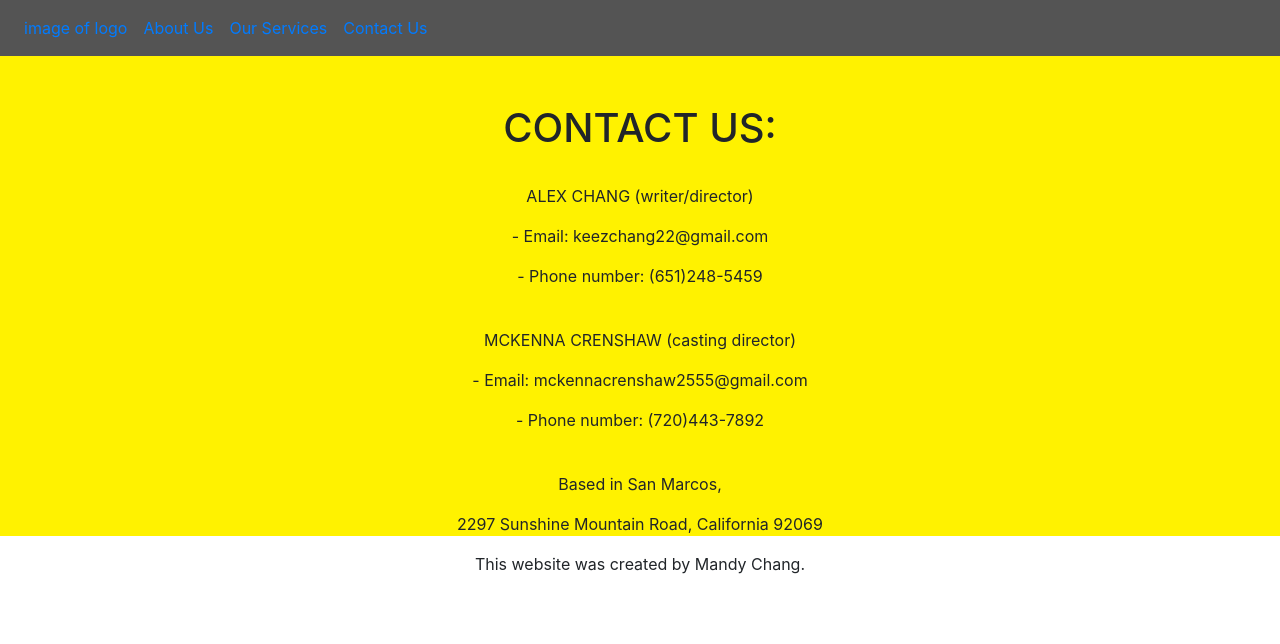
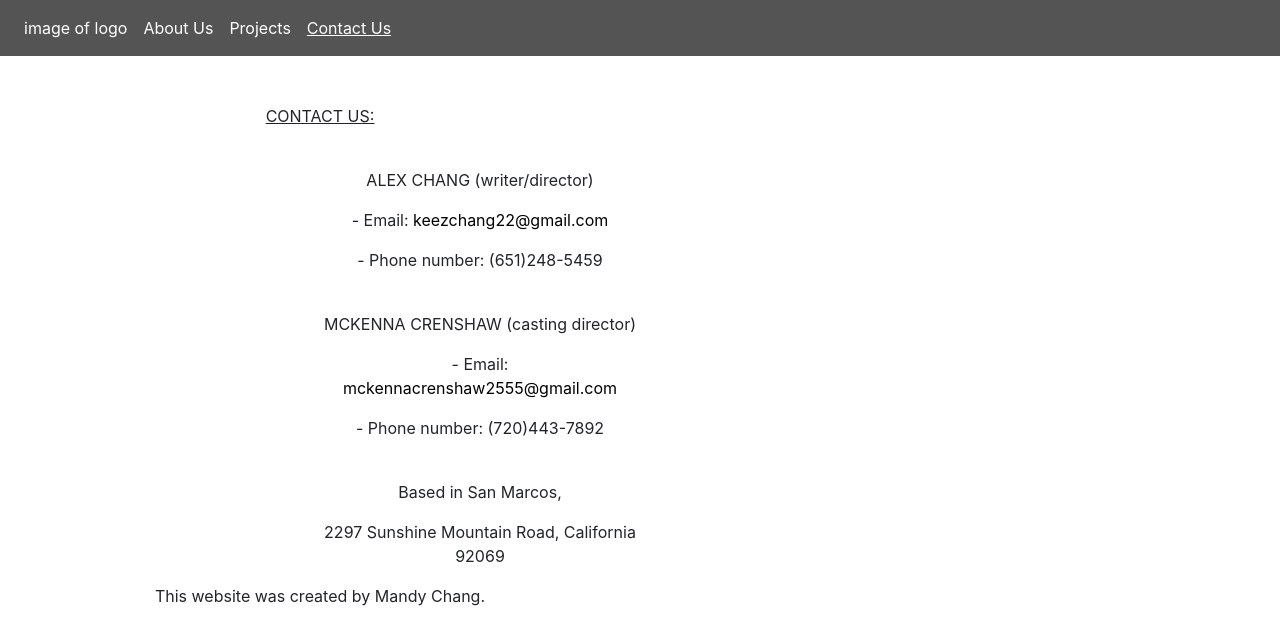
Before and after one commit to mchang35/present-productions, a plain HTML site: page contact.html in a window 1280 px wide. Drawn offline with nearby package versions, Linux system fonts and the light colour scheme.

```diff
--- a/contact.html
+++ b/contact.html
@@ -25,24 +25,25 @@
                 <a class="nav-link" href="index.html">About Us</a>
             </li>
             <li class="nav-item">
-                <a class="nav-link" href="projects.html">Our Services</a>
+                <a class="nav-link" href="projects.html">Projects</a>
             </li>
             <li class="nav-item">
-                <a class="nav-link" href="contact.html">Contact Us</a>
+                <a class="nav-link curr-page" href="contact.html">Contact Us</a>
             </li>
         </ul>
     </div>
 </nav>
 
-<div class="content-container" id="content-container" style="background-color: #fff200;">
+<div class="content-container" id="content-container">
     <br><br>
-    <h1 class="text-center page-title" id="page-title">CONTACT US:</h1>
+    <p class="text-center page-title" id="page-title">CONTACT US:</p>
     <br>
+    <div class="p-container text-center">
         <p>
             ALEX CHANG (writer/director)
         </p>
         <p>
-        - Email: keezchang22@gmail.com
+            - Email: <a class="email" href="mailto:keezchang22@gmail.com">keezchang22@gmail.com</a>
         </p>
         <p>
             - Phone number: (651)248-5459
@@ -52,7 +53,7 @@
             MCKENNA CRENSHAW (casting director)
         </p>
         <p>
-        - Email: mckennacrenshaw2555@gmail.com
+            - Email: <a class="email" href="mailto:mckennacrenshaw2555@gmail.com">mckennacrenshaw2555@gmail.com</a>
         </p>
         <p>
             - Phone number: (720)443-7892
@@ -65,6 +66,7 @@
             2297 Sunshine Mountain Road, California 92069
         </p>
     </div>
+</div>
 
 <div class="copyright">
     <p class="text-center" style="width: 100%">This website was created by Mandy Chang.</p>
--- a/style.css
+++ b/style.css
@@ -1,8 +1,35 @@
 p {
     text-align: center;
+    max-width: 50%;
+    align-self: center;
+}
+
+.page-title {
+    text-decoration: underline;
+}
+
+.curr-page {
+    text-decoration: underline;
 }
 
 .navbar {
     background-color: #545454;
     color: white;
 }
+
+.nav-link {
+    color: white;
+}
+
+.nav-link:hover {
+    color: black;
+}
+
+.email {
+    color: black;
+}
+
+.p-container {
+    width: 50%;
+    margin: 0 auto;
+}
```
Also changed, not shown: index.html (+4 -4 lines), projects.html (+3 -3 lines), ThePresentProductionsLogoWhite.png (added). Lines whose indentation alone changed are shown as unchanged.
